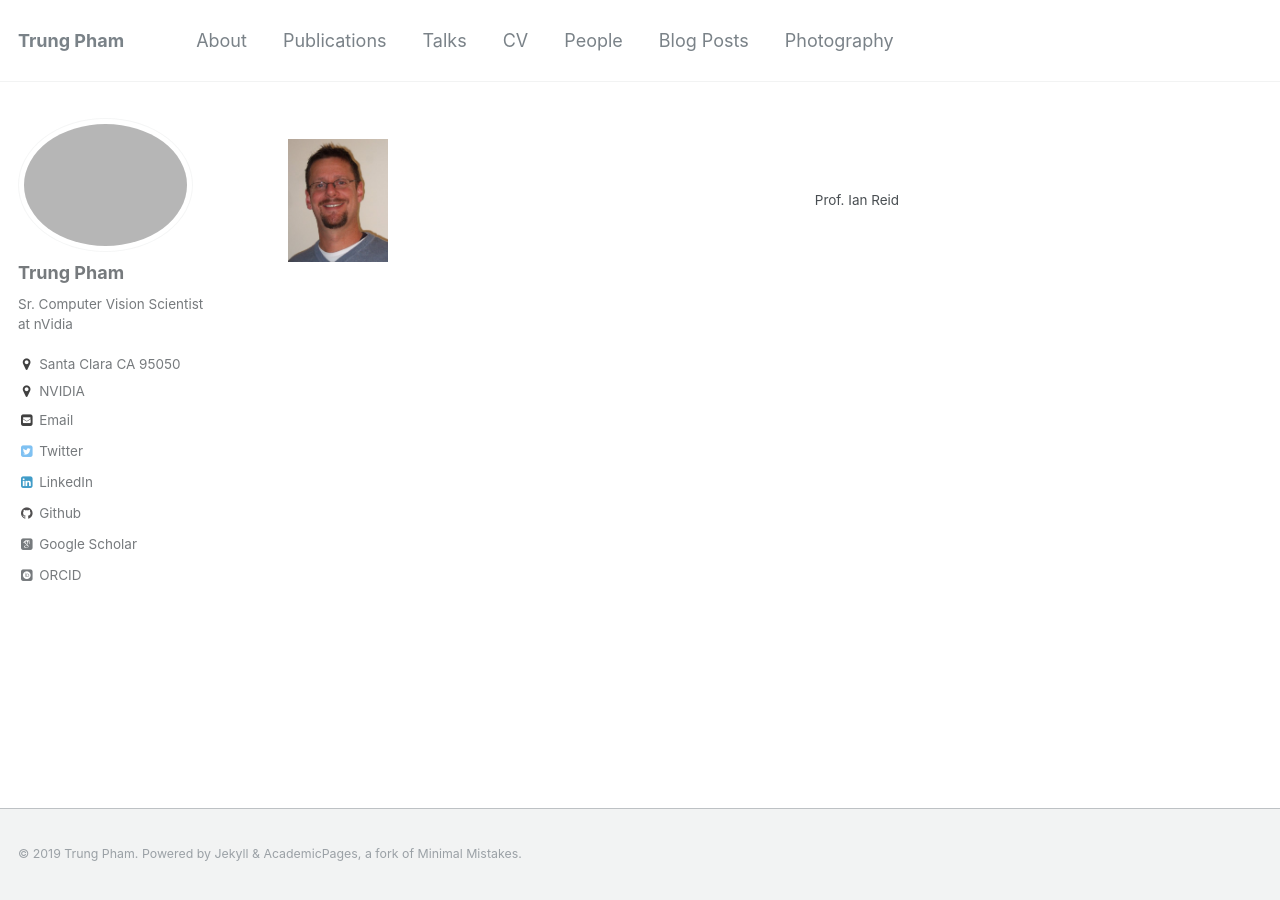
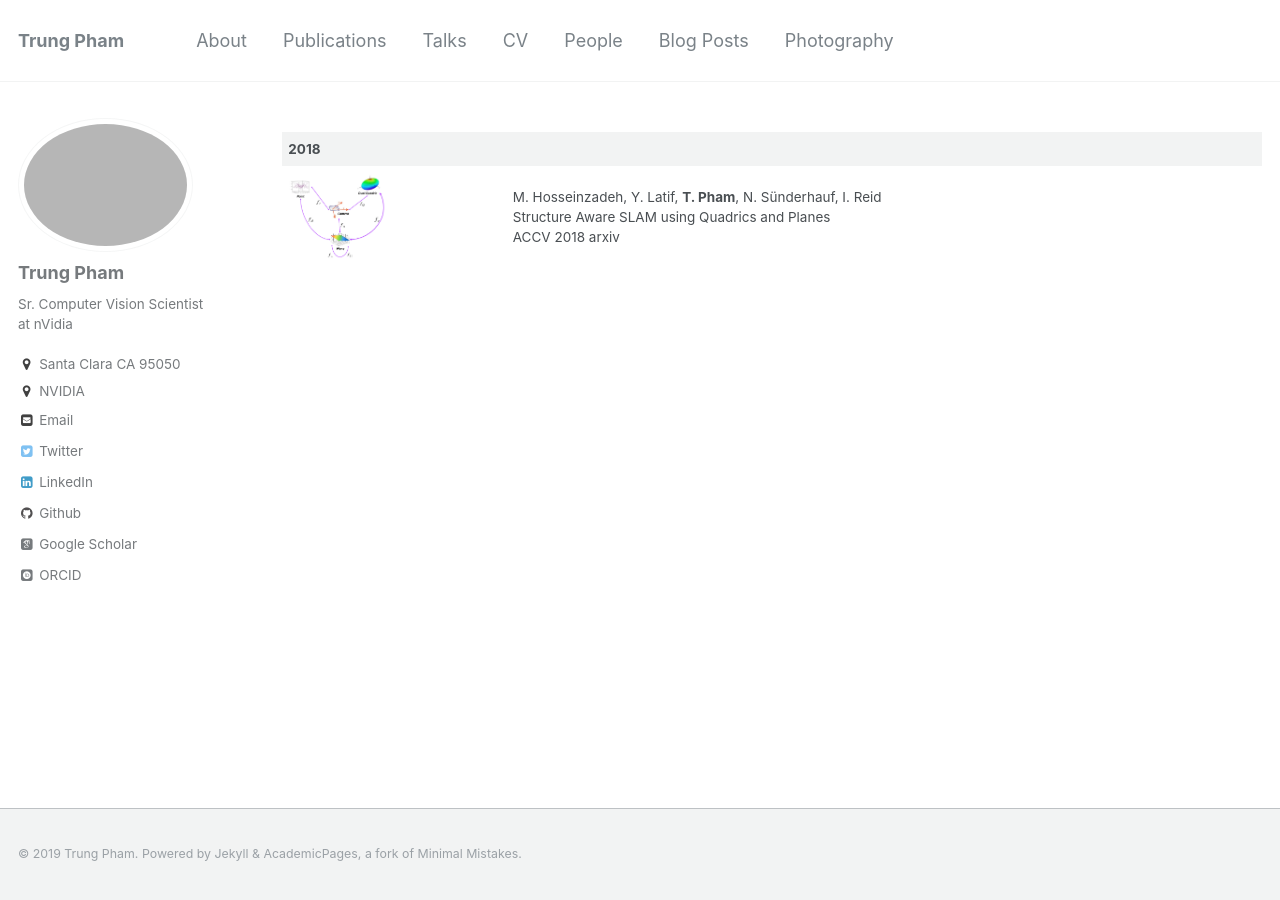
Before and after one commit to trungtpham/trungtpham.github.io, a Jekyll site: the page built from _pages/people.md, in a window 1280 px wide. Built offline with Jekyll 4.4.1, drawn with Linux system fonts in a browser that asks for light colours; some web fonts are replaced.

Commit message:
Update people.md

```diff
--- a/_pages/people.md
+++ b/_pages/people.md
@@ -7,4 +7,6 @@ author_profile: true
 
 {% include base_path %}
 
-|<img src="../images/ian_reid.jpg" alt="drawing" width="100px"/>|Prof. Ian Reid|
+|  2018 |   |
+|---|---|
+|<img src="../images/accv2018.png" alt="drawing" width="100px"/>| M. Hosseinzadeh, Y. Latif, **T. Pham**, N. Sünderhauf, I. Reid <br> Structure Aware SLAM using Quadrics and Planes <br>ACCV 2018 [arxiv](https://arxiv.org/abs/1804.09111)|
```
